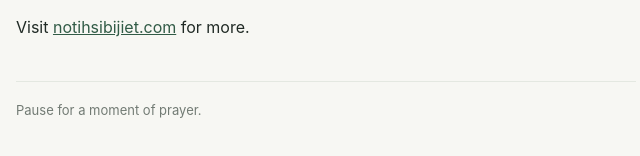
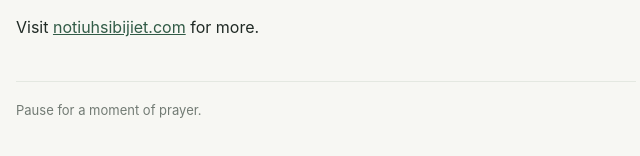
Before and after one commit to jod75lab/prayer-by-hour, a plain HTML site: page about.html in a window 1280 px wide. Shown: the part 390-546 px from the top of the page, 244-884 px from the left. Drawn offline with Linux system fonts and the light colour scheme.

Commit message:
fix: Corrected Noti u Hsibijiet link in About page.

```diff
--- a/about.html
+++ b/about.html
@@ -47,7 +47,7 @@
         <h1>About Prayer by Hour</h1>
         <p>Prayer by Hour offers a quiet intention for each hour of the day, inviting us to pause and pray for one another.</p>
         <p>The intentions follow your local time and the seasons of the year and the Church. Sundays have their own prayers. You can also choose to see estimated local sunrise and sunset times.</p>
-        <p>Visit <a href="https://www.notihsibijiet.com">notihsibijiet.com</a> for more.</p>
+        <p>Visit <a href="https://www.notiuhsibijiet.com">notiuhsibijiet.com</a> for more.</p>
         <footer>Pause for a moment of prayer.</footer>
       </main>
     </div>
```
